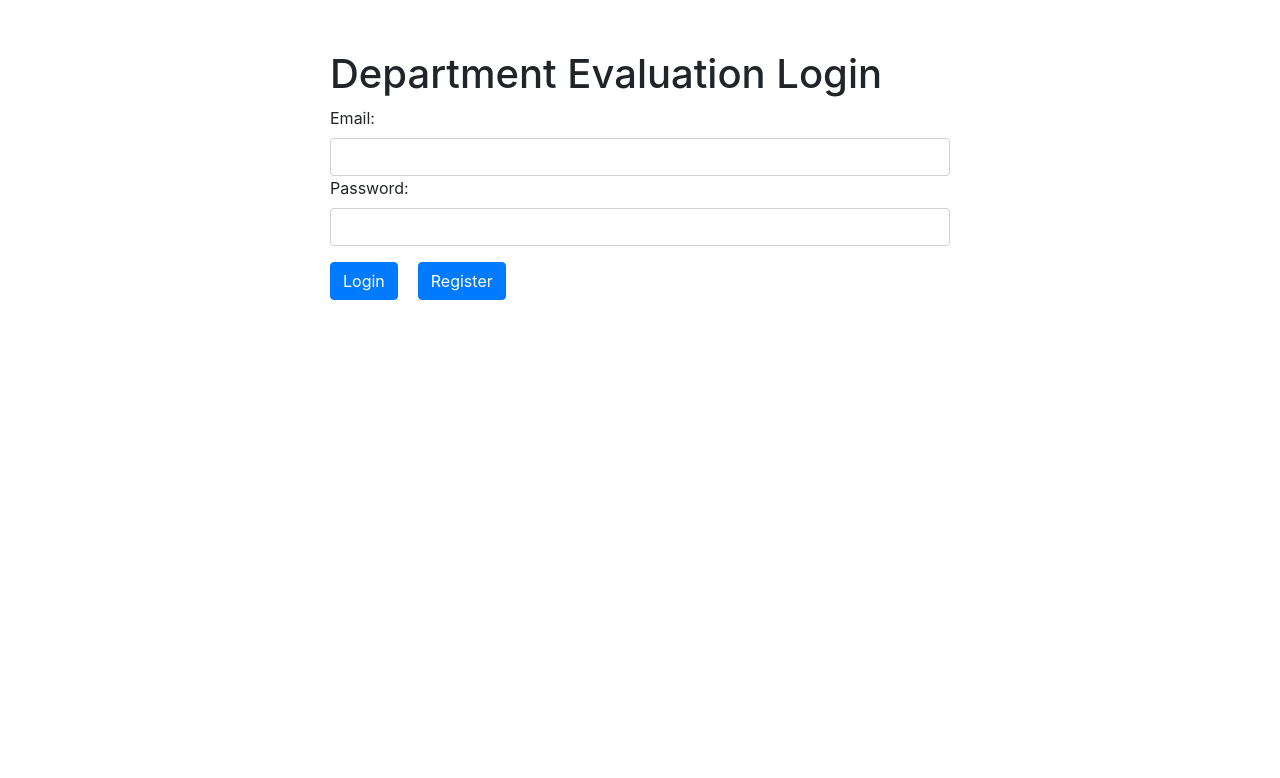
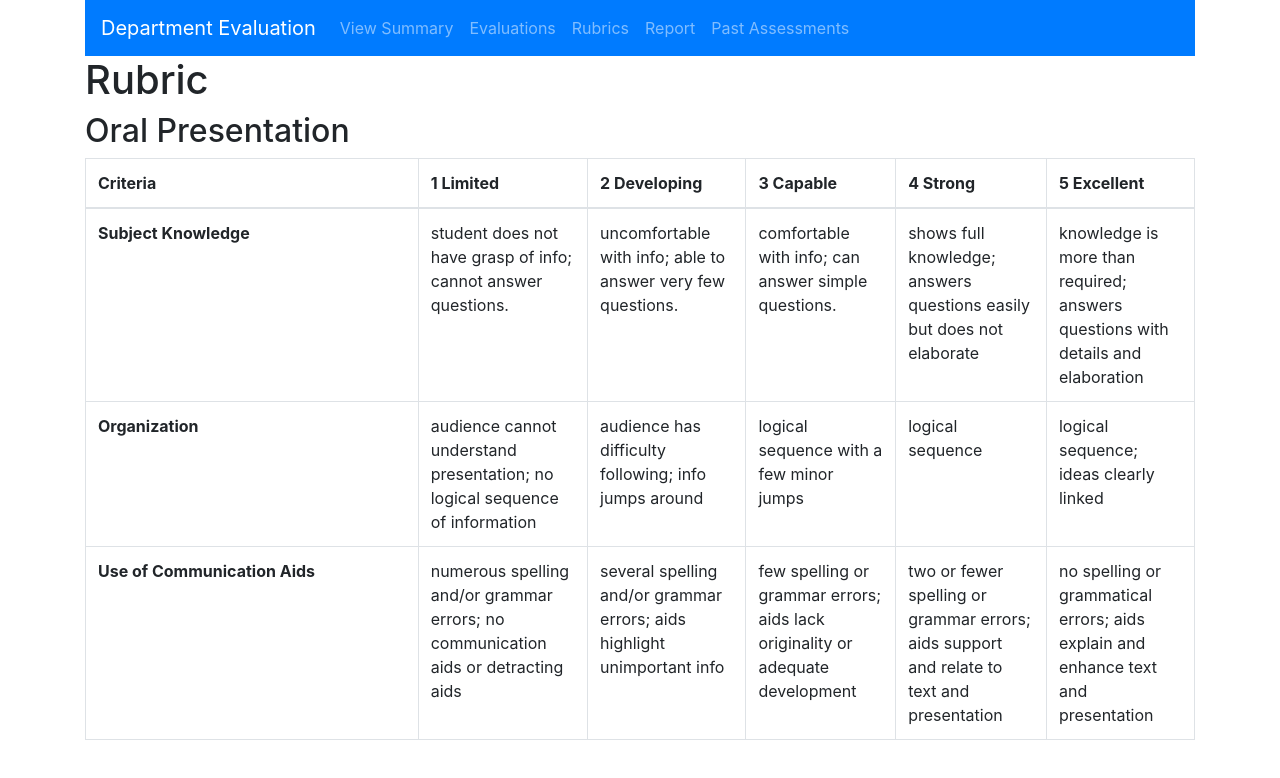
Before and after one commit to RyanBlomquist/temporary-front-end, a React (Create React App) app in the folder temporary-front-end/: page /viewRubric in a window 1280 px wide. Shown: the top 778 px of the page. Built offline with nearby package versions, Linux system fonts and the light colour scheme.

Commit message:
Created View Rubric componenet.
Created a component that will allow the user to view a rubric.

```diff
--- a/temporary-front-end/src/App.js
+++ b/temporary-front-end/src/App.js
@@ -2,9 +2,11 @@ import React, { Component } from 'react';
 import "bootstrap/dist/css/bootstrap.min.css";
 import {BrowserRouter as Router, Route } from "react-router-dom";
 
+import NavBar from "./components/nav-bar/nav-bar.component";
 import LoginPage from "./components/login-page/login-page";
 import ViewSummary from "./components/view-summary/view-summary.component.js";
 import RubricList from "./components/rubric-list/rubric-list.component.js";
+import ViewRubric from "./components/view-rubric/view-rubric.component.js";
 
 
 class App extends Component {
@@ -14,10 +16,11 @@ class App extends Component {
     super(props);
 
     this.state = {
-      isAuthenticated: false
+      isAuthenticated: true
     };
   }
 
+  /*
   decideWhatToShow()
   {
     if (!this.state.isAuthenticated)
@@ -32,15 +35,18 @@ class App extends Component {
       return <ViewSummary />
     }
   }
+  {this.decideWhatToShow()}
+  */
 
   render() {
     return (
       <Router>
         <div className="container">
-        {this.decideWhatToShow()}
-          <Route path="/" exact component={LoginPage} />
+          <NavBar />
+          <Route path="/login" exact component={LoginPage} />
           <Route path="/viewSummary" exact component={ViewSummary} />
           <Route path="/rubricList" exact component={RubricList} />
+          <Route path="/viewRubric" exact component={ViewRubric} />
         </div>
       </Router>
     );
--- a/temporary-front-end/src/components/rubric-list/rubric-list.component.js
+++ b/temporary-front-end/src/components/rubric-list/rubric-list.component.js
@@ -1,4 +1,5 @@
 import React, {Component} from 'react';
+import { Link } from 'react-router-dom';
 
 //dummy data
 var rubrics = ["Rubric 1", "Rubric 2", "Rubric 3"];
@@ -7,7 +8,7 @@ var rubrics = ["Rubric 1", "Rubric 2", "Rubric 3"];
 function listDisplay(rubrics)
 {
     return rubrics.map(function(rubric, i){
-        return <p key={i}>{rubric}</p>;
+        return <div><Link to="/viewRubric" key={i}>{rubric}</Link></div>;
     });
 }
 
@@ -16,7 +17,7 @@ export default class RubricList extends Component
     render()
     {
         return(
-            <div>
+            <div className="container">
                 <h1>Rubric List</h1>
                 {listDisplay(rubrics)}
             </div>
--- /dev/null
+++ b/temporary-front-end/src/components/view-rubric/view-rubric.component.js
@@ -0,0 +1,95 @@
+import React, {Component} from 'react';
+
+//dummy data
+var criteriaOne = {
+    description: "Subject Knowledge",
+    scores: [
+        "student does not have grasp of info; cannot answer questions.",
+            "uncomfortable with info; able to answer very few questions.",
+            "comfortable with info; can answer simple questions.",
+            "shows full knowledge; answers questions easily but does not elaborate",
+            "knowledge is more than required; answers questions with details and elaboration"
+    ]
+}
+
+var criteriaTwo = {
+    description: "Organization",
+    scores: [
+        "audience cannot understand  presentation; no logical sequence of information",
+        "audience has difficulty following; info jumps around",
+        "logical sequence with a few minor jumps",
+        "logical sequence",
+        "logical sequence;  ideas clearly linked"
+    ]
+}
+
+var criteriaThree = {
+    description: "Use of Communication Aids",
+    scores: [
+        "numerous spelling and/or  grammar errors; no  communication  aids or detracting aids",
+        "several spelling and/or grammar errors; aids highlight unimportant info",
+        "few spelling or grammar errors; aids lack originality or adequate development",
+        "two or fewer spelling or grammar errors; aids support and relate to text and presentation",
+        "no spelling or grammatical errors; aids explain and enhance text and presentation"
+    ]
+}
+
+var Rubric = {
+    title: "Oral Presentation",
+    scale: ["1 Limited", "2 Developing", "3 Capable", "4 Strong", "5 Excellent"],
+    criteria: [criteriaOne, criteriaTwo, criteriaThree]
+}
+
+function displayCriteriaDescriptions(criteria)
+{
+    return criteria.scores.map(function(currentScore, i)
+    {
+        return <td key={i}>{currentScore}</td>
+    });
+}
+
+export default class RubricList extends Component
+{
+    displayScale()
+    {
+        return Rubric.scale.map(function(currentScore, i)
+        {
+            return <th scope="col" key={i}>{currentScore}</th>
+        });
+    }
+
+    displayCriteria()
+    {
+        return Rubric.criteria.map(function(currentCriteria, i)
+        {
+            return (
+                <tr>
+                    <th scope="row" key={i}>{currentCriteria.description}</th>
+                    {displayCriteriaDescriptions(currentCriteria)}
+                </tr>
+            );
+        });
+    }
+
+    render()
+    {
+        return (
+            <div>
+                <h1>Rubric</h1>
+                <h2>{Rubric.title}</h2>
+
+                <table className="table table-bordered">
+                    <thead>
+                        <tr>
+                            <th scope="col" className="outcome-width">Criteria</th>
+                            {this.displayScale()}
+                        </tr>
+                    </thead>
+                    <tbody>
+                        {this.displayCriteria()}
+                    </tbody>
+                </table>
+            </div>
+        );
+    }
+}
--- a/temporary-front-end/src/components/view-summary/view-summary.component.js
+++ b/temporary-front-end/src/components/view-summary/view-summary.component.js
@@ -1,6 +1,5 @@
 import React, {Component} from 'react';
 import './view-summary.css';
-import NavBar from "../nav-bar/nav-bar.component";
 //import axios from 'axios';
 
 //Dummy data
@@ -74,7 +73,6 @@ export default class ViewSummary extends Component
 
         return (
             <div className="container">
-                <NavBar />
                 <h1>{programSummary.title}</h1>
 
                 <table className="table table-bordered">
```
Also changed, not shown: temporary-front-end/src/components/grade-rubric/grade-rubric.component.js (added).
